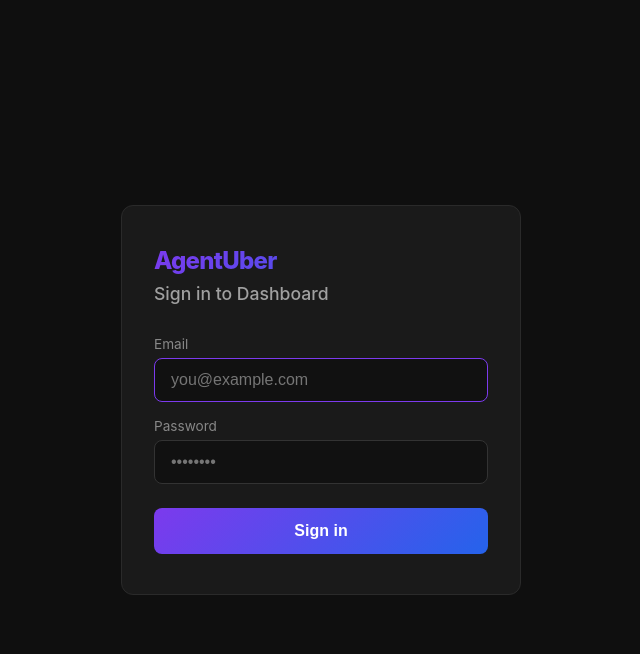
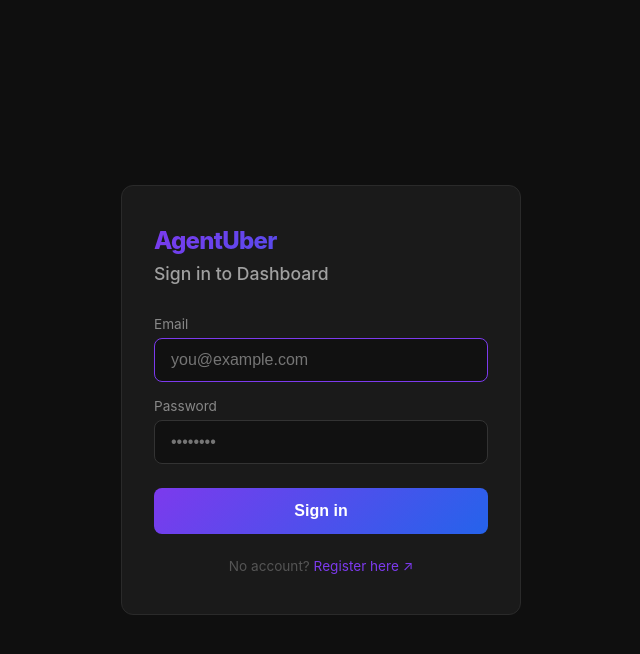
Before and after one commit to UladzimirLaziuk/AgentUber, a FastAPI app: page /login in a window 1280 px wide. Shown: the top 654 px of the page, without its empty margins (319-959 px from the left). Run offline with FastAPI, Linux system fonts and the light colour scheme.

```diff
--- a/backend/templates/login.html
+++ b/backend/templates/login.html
@@ -111,6 +111,11 @@
 
       <button type="submit">Sign in</button>
     </form>
+  </form>
+
+    <p style="text-align:center;margin-top:1.5rem;font-size:0.85rem;color:#555;">
+      No account? <a href="https://agentuber.duckdns.org/#form-section" style="color:#7c3aed;text-decoration:none;">Register here ↗</a>
+    </p>
   </div>
 </body>
 </html>
```
